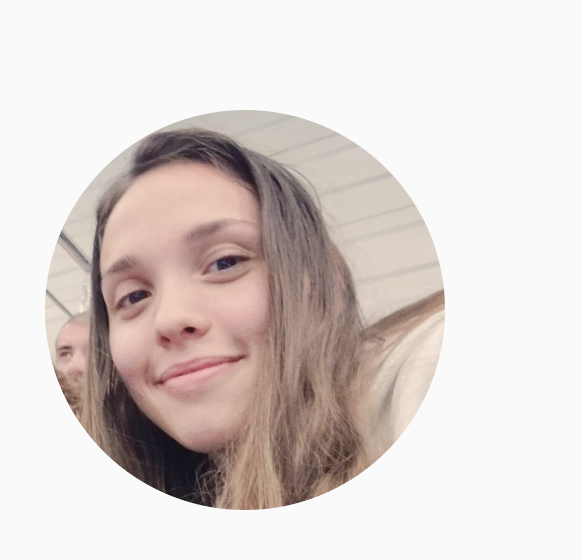
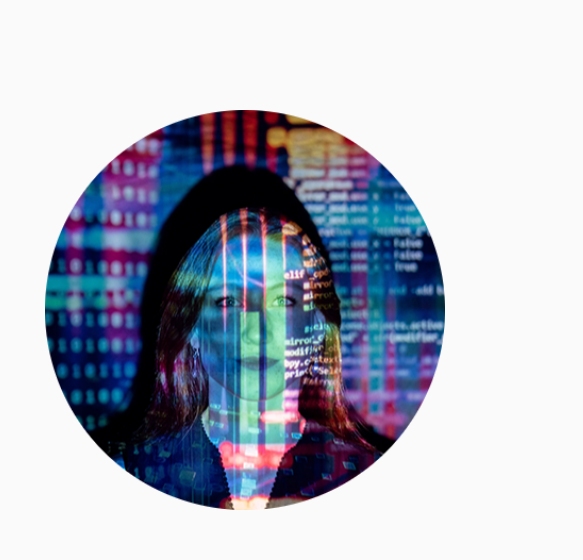
Before and after one commit to Lavinia592/portofolio-website, a plain HTML site: page index.html in a window 1280 px wide. Shown: the part 174-734 px from the top of the page, 115-698 px from the left. Drawn offline with Linux system fonts and the light colour scheme.

Commit message:
profile-pic-update

```diff
--- a/index.html
+++ b/index.html
@@ -63,7 +63,7 @@
     <!----Profile Section----->
     <section id="profile">
       <div class="section__pic-container">
-        <img src="./assets/pofile-pic-me.png" alt="profile picture" />
+        <img src="./assets/pic2-modified.png" alt="profile picture" />
       </div>
       <div class="section__text">
         <p class="section__text__p1">Hello, I am</p>
```
Also changed, not shown: assets/pic2-modified.png (added).
